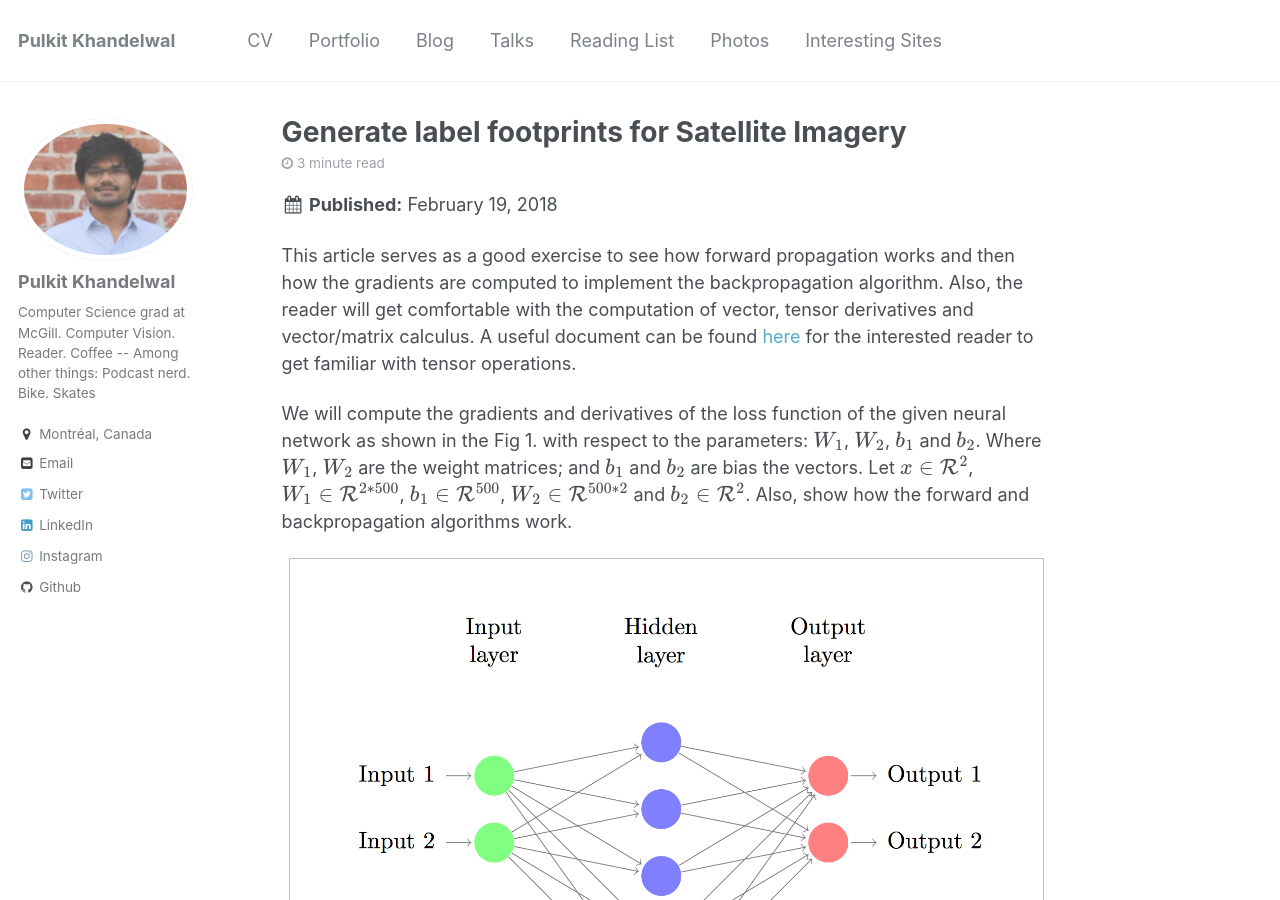
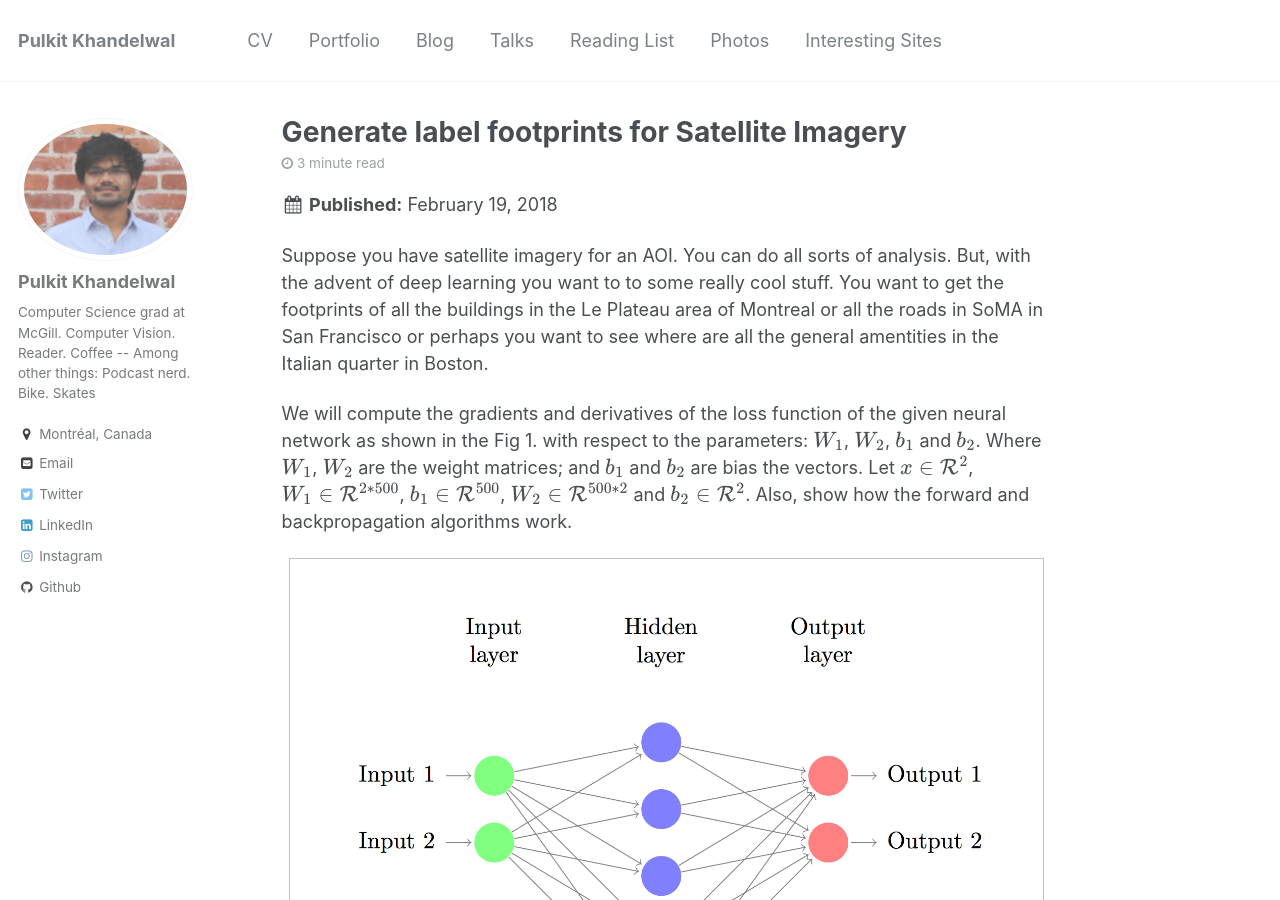
Before and after one commit to Pulkit-Khandelwal/pulkit-khandelwal.github.io, a Jekyll site: the page built from _blog/post_5.html, in a window 1280 px wide and 900 px high. Built offline with Jekyll 4.4.1, drawn with Linux system fonts in a browser that asks for light colours; formulas are drawn with MathJax 3; some of the changed text lies outside the part shown.

Commit message:
Update post_5.html

```diff
--- a/_blog/post_5.html
+++ b/_blog/post_5.html
@@ -41,10 +47,9 @@ figure {
 
 <body>
 
-<p>This article serves as a good exercise to see how forward propagation works and then how the gradients are computed to implement the backpropagation algorithm.
-Also, the reader will get comfortable with the computation of vector, tensor derivatives and vector/matrix calculus.
-A useful document can be found <a href="https://compsci697l.github.io/docs/vecDerivs.pdf">here</a> for the interested reader to get familiar with tensor operations.</p>
-
+<p>Suppose you have satellite imagery for an AOI. You can do all sorts of analysis. But, with the advent of deep learning you want to
+  to some really cool stuff. You want to get the footprints of all the buildings in the Le Plateau area of Montreal or all the
+  roads in SoMA in San Francisco or perhaps you want to see where are all the general amentities in the Italian quarter in Boston. </p>
 
 <p>We will compute the gradients and derivatives of the loss function of the given neural network as shown in the Fig 1.
 with respect to the parameters: <span class="math inline">\(W_{1}\)</span>, <span class="math inline">\(W_{2}\)</span>, <span class="math inline">\(b_{1}\)</span> and <span class="math inline">\(b_{2}\)</span>.
```
Also changed, not shown: other parts of _blog/post_5.html (+6 -0 lines).
